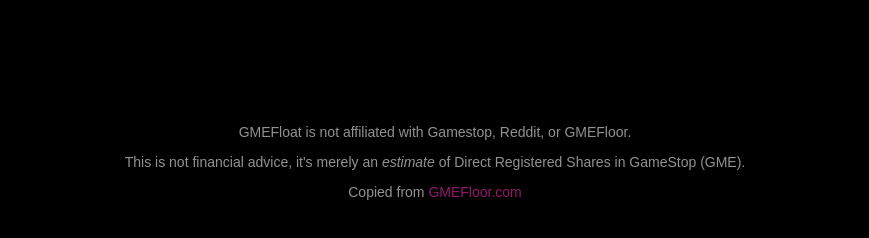
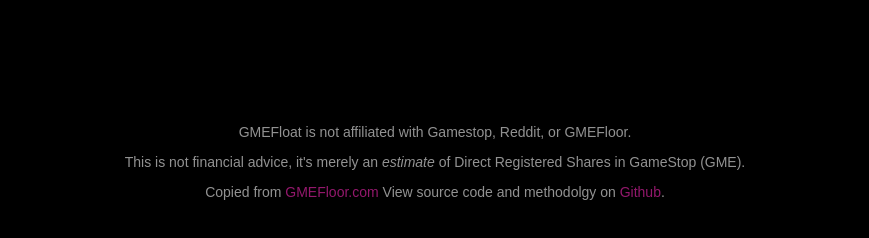
Before and after one commit to ajquick/gmefloat, a plain HTML site: page index.html in a window 1280 px wide. Shown: the part 488-726 px from the top of the page, without its empty margins (205-1074 px from the left). Drawn offline with Linux system fonts and the light colour scheme; a web font is replaced by a local one.

Commit message:
Update index.html

```diff
--- a/index.html
+++ b/index.html
@@ -25,7 +25,7 @@
                         <div class="content"><p></p></div>
                         <div class="disclaimer">GMEFloat is not affiliated with Gamestop, Reddit, or GMEFloor.
                             <br>
-                            This is not financial advice, it's merely an <i>estimate</i> of Direct Registered Shares in GameStop (GME).<br> Copied from <a href="https://gmefloor.com" target="_blank" style="color:#93186c">GMEFloor.com</a></div>
+                            This is not financial advice, it's merely an <i>estimate</i> of Direct Registered Shares in GameStop (GME).<br> Copied from <a href="https://gmefloor.com" target="_blank" style="color:#93186c">GMEFloor.com</a> View source code and methodolgy on <a href="https://github.com/ajquick/gmefloat"  target="_blank" style="color:#93186c">Github</a>.</div>
                     </div>
                 </div>
             </div>
```
